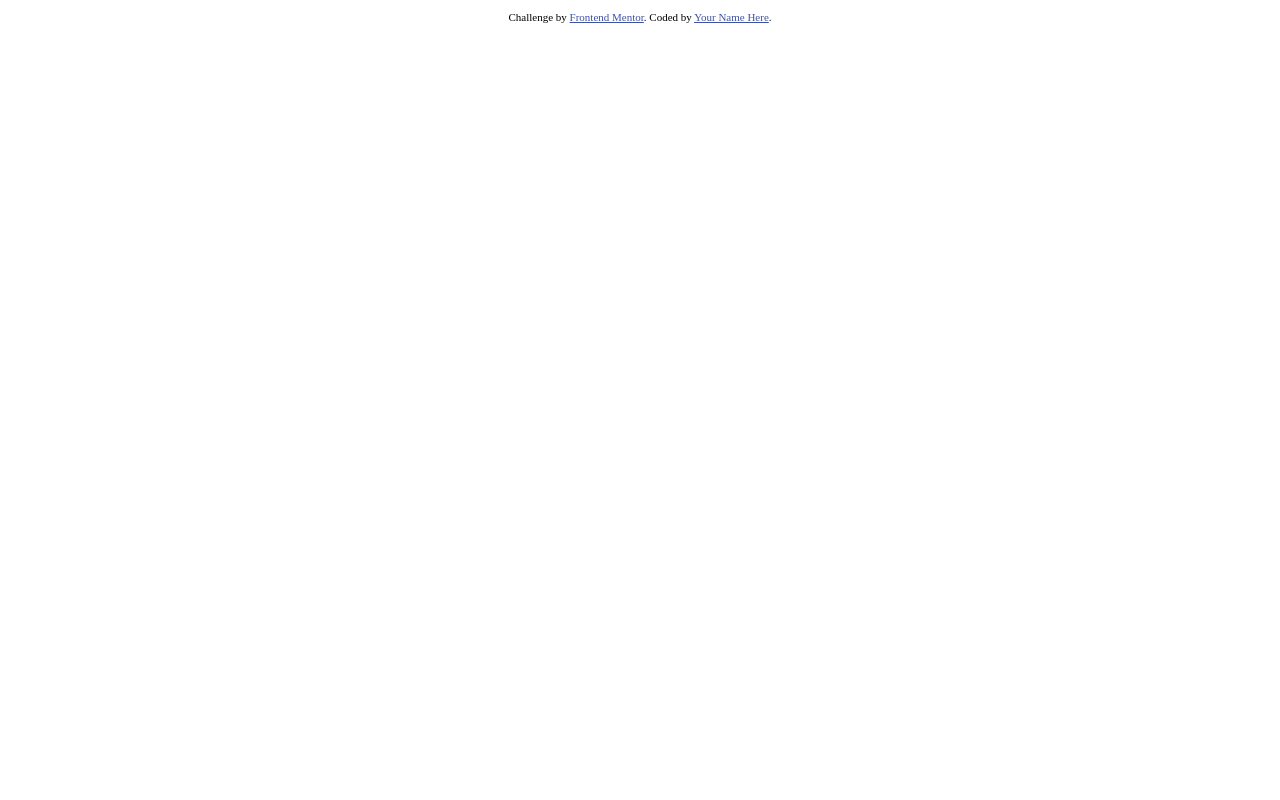
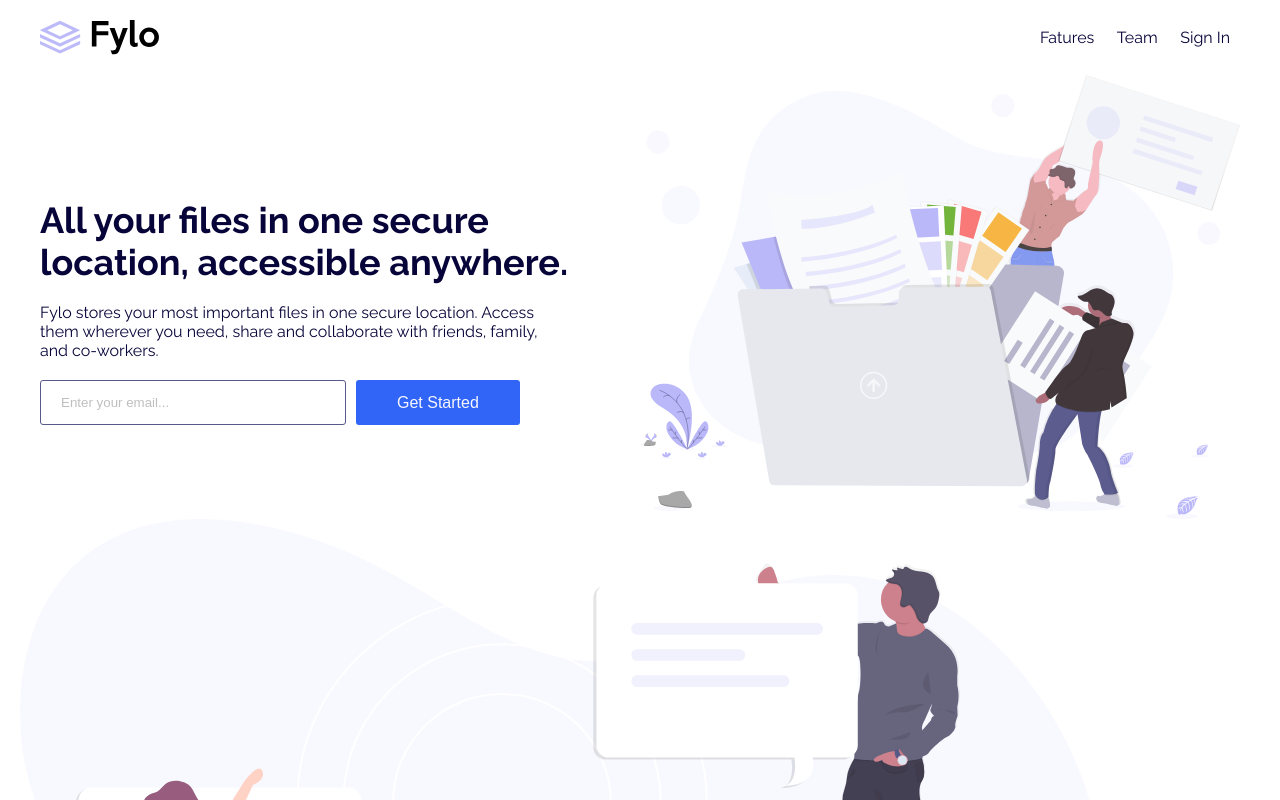
Before and after one commit to JorGorJ/Fyloooo, a plain HTML site: page index.html in a window 1280 px wide. Shown: the top 800 px of the page. Drawn offline with Linux system fonts and the light colour scheme.

Commit message:
update 0.1

```diff
--- a/index.html
+++ b/index.html
@@ -9,35 +9,72 @@
   <link rel="icon" type="image/png" sizes="32x32" href="./images/favicon-32x32.png">
 
   <title>Frontend Mentor | Fylo landing page with two column layout</title>
-
-  <!-- Feel free to remove these styles or customise in your own stylesheet 👍 -->
-  <style>
-    .attribution {
-      font-size: 11px;
-      text-align: center;
-    }
-
-    .attribution a {
-      color: hsl(228, 45%, 44%);
-    }
-  </style>
+  <link rel="stylesheet" href="./css/main.css">
+  <link rel="preconnect" href="https://fonts.googleapis.com">
+  <link rel="preconnect" href="https://fonts.gstatic.com" crossorigin>
+  <link href="https://fonts.googleapis.com/css2?family=Open+Sans&family=Raleway:wght@400;700&display=swap"
+    rel="stylesheet">
 </head>
 
 <body>
+  <nav>
 
-  <!-- Features
-  Team
-  Sign In
+    <div class="wrapper nav">
+      <img src="./images/logo.svg" alt="Logo Fylo" class="nav__logo">
+      <div class="nav__navbar">
+        <a href="#" class="nav__navbar__link">Fatures</a>
+        <a href="#" class="nav__navbar__link">Team</a>
+        <a href="#" class="nav__navbar__link">Sign In</a>
+      </div>
+    </div>
+  </nav>
 
-  All your files in one secure location, accessible anywhere.
+  <header>
 
-  Fylo stores your most important files in one secure location.
-  Access them wherever you need, share and collaborate with friends,
-  family, and co-workers.
+    <div class="header wrapper">
+      <img src="./images/illustration-1.svg" alt="" class="header__img">
+      <div class="header__text">
+        <h1 class="header__text__title">
+          All your files in one secure location, accessible anywhere.
+        </h1>
+        <p class="header__text__description">Fylo stores your most important files in one secure location.
+          Access them wherever you need, share and collaborate with friends,
+          family, and co-workers.</p>
+        <div class="header__text__input">
+          <label for="mail"></label>
+          <input type="email" class="mail" id="mail" placeholder="Enter your email...">
+          <input type="submit" class="btn btn-mail" value="Get Started">
+        </div>
+      </div>
+    </div>
+  </header>
 
-  Get Started
 
-  Stay productive, wherever you are
+  <main>
+
+    <section>
+
+      <div class="rounding"></div>
+
+      <div class="wrapper productive">
+
+        <img src="./images/illustration-2.svg" alt="" class="productive__img">
+<div class="productive__text">
+  <h2 class="productive__text-title">Stay productive, wherever you are</h2>
+  p.
+
+</div>
+      </div>
+    </section>
+
+
+
+  </main>
+
+
+  <!--
+
+
 
   Never let location be an issue when accessing your files. Fylo has you
   covered for all of your file storage needs.
@@ -72,12 +109,6 @@
   Terms
   Privacy -->
 
-  <footer>
-    <p class="attribution">
-      Challenge by <a href="https://www.frontendmentor.io?ref=challenge" target="_blank">Frontend Mentor</a>.
-      Coded by <a href="#">Your Name Here</a>.
-    </p>
-  </footer>
 </body>
 
 </html>
--- /dev/null
+++ b/scss/_colors.scss
@@ -0,0 +1,13 @@
+// Primaly
+$Very-Dark-Blue: hsl(243, 87%, 12%);
+$Desaturated-Blue: hsl(238, 22%, 44%);
+
+//Accent
+
+$Bright-Blue: hsl(224, 93%, 58%);
+$Moderate-Cyan: hsl(170, 45%, 43%);
+
+//Neutral
+
+$Light-Grayish-Blue: hsl(240, 75%, 98%);
+$Light-Gray: hsl(0, 0%, 75%);
--- /dev/null
+++ b/scss/_components.scss
@@ -0,0 +1,5 @@
+.wrapper {
+	max-width: 1240px;
+	margin: 0 auto;
+	width: 100%;
+}
--- /dev/null
+++ b/scss/_tablets.scss
@@ -0,0 +1,80 @@
+@media (min-width: 768px) {
+	.nav {
+		&__logo {
+			height: 3.5rem;
+		}
+
+		&__navbar {
+			&__link {
+				font-size: 1.6rem;
+			}
+		}
+	}
+
+	.header {
+		flex-direction: row-reverse;
+		padding: 0 2rem;
+
+		img {
+			width: 50%;
+		}
+
+		&__text {
+			display: flex;
+			flex-direction: column;
+			justify-content: center;
+			align-items: start;
+			width: 50%;
+			text-align: left;
+			padding: 3rem 0 0 0;
+
+			&__title {
+				font-size: 3.6rem;
+				font-family: 'Raleway', sans-serif;
+				color: $Very-Dark-Blue;
+				padding-bottom: 2rem;
+			}
+
+			&__description {
+				font-size: 1.6rem;
+				color: $Very-Dark-Blue;
+				padding-bottom: 2rem;
+				max-width: 50rem;
+			}
+
+			&__input {
+				display: flex;
+				flex-direction: row;
+				padding: 0;
+				width: 80%;
+				gap: 0;
+				.mail {
+					height: 4.5rem;
+					width: 65%;
+					max-width: 35rem;
+					border: 1px solid $Desaturated-Blue;
+					border-radius: 3px;
+					padding: 0 2rem;
+					margin-right: 1rem;
+
+					color: $Very-Dark-Blue;
+				}
+
+				.mail::placeholder {
+					color: $Light-Gray;
+				}
+
+				.btn-mail {
+					height: 4.5rem;
+					width: 35%;
+					max-width: 35rem;
+					font-size: 1.6rem;
+					background-color: $Bright-Blue;
+					color: $Light-Grayish-Blue;
+					border: none;
+					border-radius: 3px;
+				}
+			}
+		}
+	}
+}
--- /dev/null
+++ b/scss/main.scss
@@ -0,0 +1,102 @@
+@import './colors';
+@import './components';
+
+*,
+*::after,
+*::before {
+	box-sizing: border-box;
+	margin: 0;
+	padding: 0;
+}
+
+html {
+	font-size: 62.5%;
+}
+
+body {
+	font-family: 'Open Sans', sans-serif;
+	font-family: 'Raleway', sans-serif;
+}
+
+.nav {
+	display: flex;
+	justify-content: space-between;
+	align-items: center;
+	padding: 2rem;
+
+	&__logo {
+		height: 3rem;
+	}
+
+	&__navbar {
+		&__link {
+			padding: 1rem;
+			font-size: 1.4rem;
+			text-decoration: none;
+			color: $Very-Dark-Blue;
+		}
+	}
+}
+
+.header {
+	display: flex;
+	flex-direction: column;
+	justify-content: center;
+	padding: 5rem 2rem 0 2rem;
+
+	&__text {
+		display: flex;
+		flex-direction: column;
+		align-items: center;
+		text-align: center;
+		padding: 3rem 0 0 0;
+
+		&__title {
+			font-size: 2.6rem;
+			font-family: 'Open Sans', sans-serif;
+			color: $Very-Dark-Blue;
+			padding-bottom: 2rem;
+		}
+
+		&__description {
+			font-size: 1.4rem;
+			color: $Very-Dark-Blue;
+			padding-bottom: 2rem;
+		}
+
+		&__input {
+			display: flex;
+			flex-direction: column;
+			padding: 0 1rem;
+			gap: 1rem;
+
+			.mail {
+				height: 4rem;
+				width: 100%;
+				max-width: 35rem;
+				border: 1px solid $Desaturated-Blue;
+				border-radius: 3px;
+				padding: 0 2rem;
+
+				color: $Very-Dark-Blue;
+			}
+
+			.mail::placeholder {
+				color: $Light-Gray;
+			}
+
+			.btn-mail {
+				height: 4rem;
+				width: 100%;
+				max-width: 35rem;
+				background-color: $Bright-Blue;
+				color: $Light-Grayish-Blue;
+				border: none;
+				border-radius: 3px;
+			}
+		}
+	}
+}
+
+@import './tablets';
+@import './desktop';
```
Also changed, not shown: css/desktop.css (added), css/main.css (added), scss/_desktop.scss (added), 2 other files.
